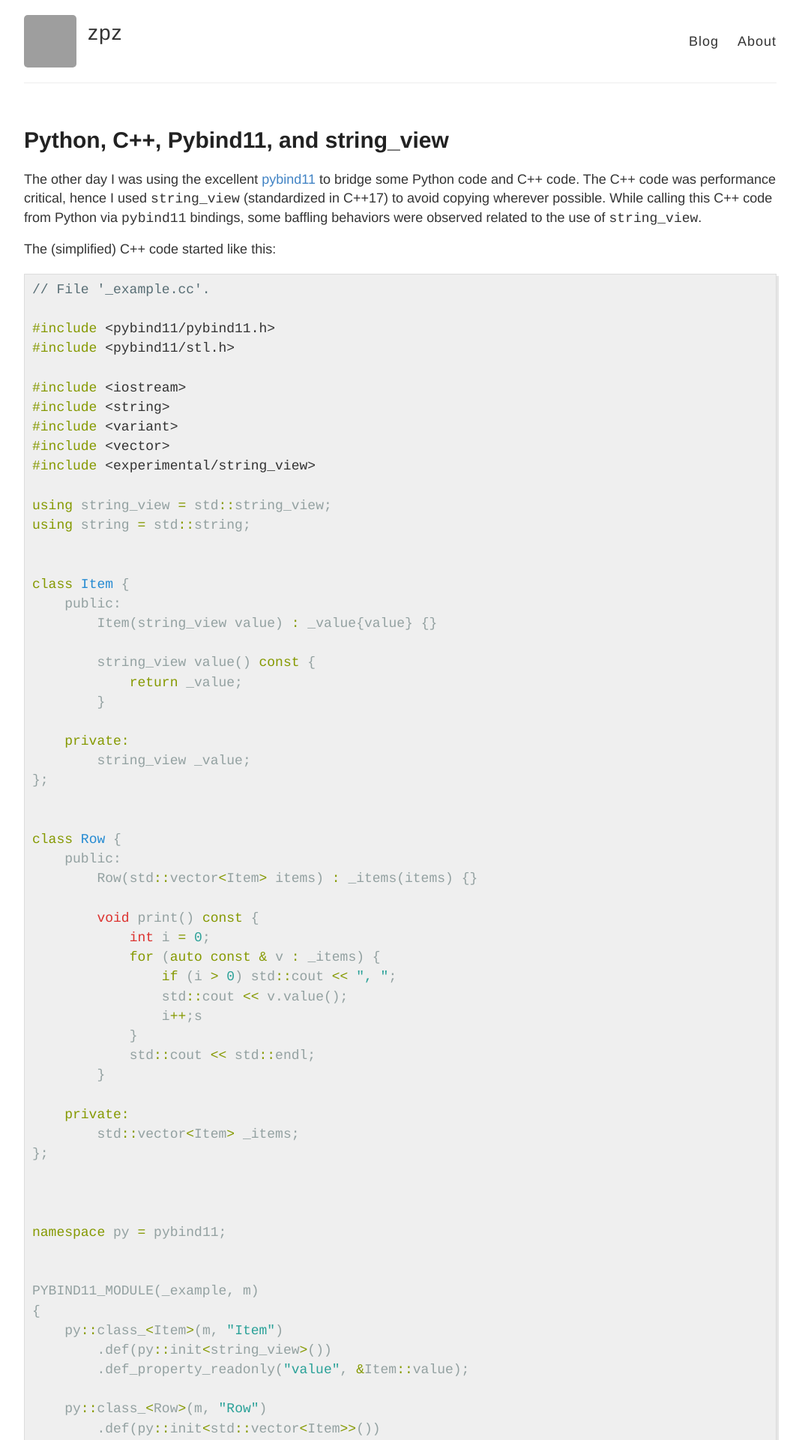
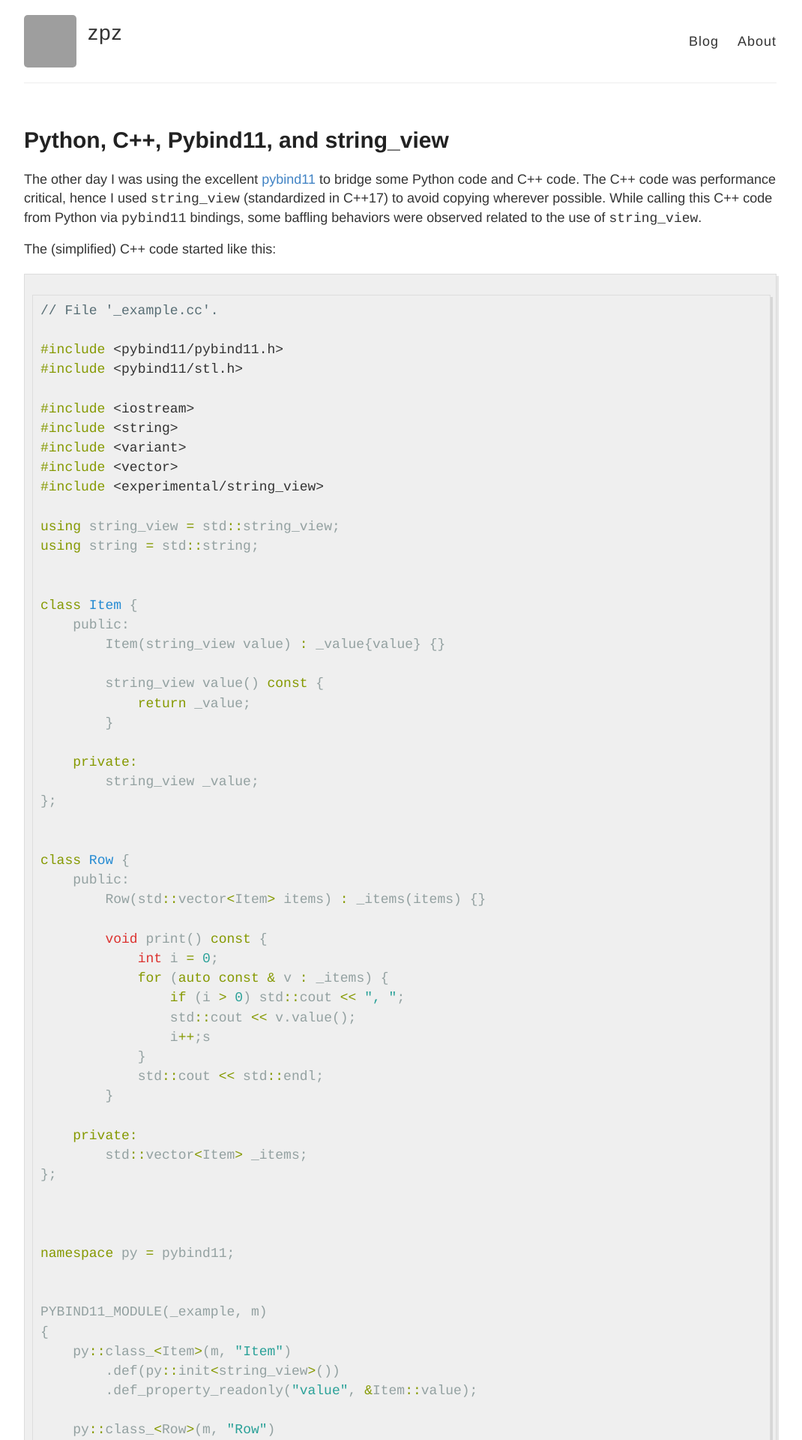
Before and after one commit to zpz/zpz.github.io, a Jekyll site: the page built from _posts/2018-01-29-python-cpp-pybind11-stringview.md, in a window 1280 px wide. Shown: the top 1920 px of the page at 75% size, without its empty margins (106-1176 px from the left). Built offline with Jekyll 4.4.1, drawn with Linux system fonts in a browser that asks for light colours; grey boxes are pictures that could not be loaded.

Commit message:
code block formatting

````diff
--- a/_posts/2018-01-29-python-cpp-pybind11-stringview.md
+++ b/_posts/2018-01-29-python-cpp-pybind11-stringview.md
@@ -10,7 +10,7 @@ While calling this C++ code from Python via `pybind11` bindings, some baffling b
 The (simplified) C++ code started like this:
 
 
-{% highlight cpp %}
+```cpp
 // File '_example.cc'.
 
 #include <pybind11/pybind11.h>
@@ -72,7 +72,7 @@ PYBIND11_MODULE(_example, m)
         .def(py::init<std::vector<Item>>())
         .def("print", &Row::print);
 }
-{% endhighlight %}
+```
 
 The header file `pybind11/stl.h` is included to perform automatic conversion from a Python `list` to C++ `vector`
 in calls to the `Row` constructor; otherwise it does not play any role in the behaviors we'll discuss below.
````
